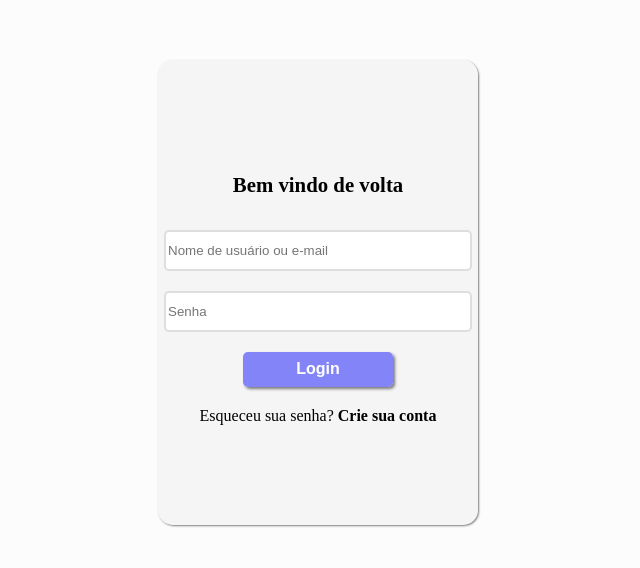
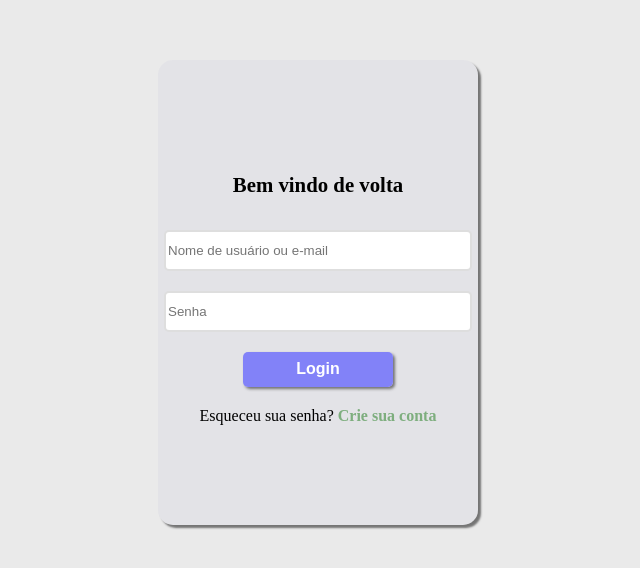
Before and after one commit to julianopaulos/react_crud_consume, a React (Create React App) app: page / in a window 1280 px wide. Shown: the part 108-676 px from the top of the page, without its empty margins (322-962 px from the left). Built offline with nearby package versions, Linux system fonts and the light colour scheme; no server answers.

Commit message:
adicionada biblioteca de icones para melhorar estilização

```diff
--- a/package.json
+++ b/package.json
@@ -13,6 +13,7 @@
     "axios": "^0.26.1",
     "react": "^17.0.2",
     "react-dom": "^17.0.2",
+    "react-icons": "^4.3.1",
     "react-router-dom": "^6.2.2",
     "react-scripts": "5.0.0",
     "styled-components": "^5.3.3",
--- a/src/Pages/Home/index.tsx
+++ b/src/Pages/Home/index.tsx
@@ -1,5 +1,6 @@
 import { FormEvent, useState } from 'react';
 import { Link } from 'react-router-dom';
+import { FiLock } from 'react-icons/fi';
 
 import { Div, H3, Span } from './styles';
 
--- a/src/Pages/Home/styles.ts
+++ b/src/Pages/Home/styles.ts
@@ -2,7 +2,7 @@ import styled from 'styled-components';
 
 
 export const Div = styled.div`
-    background-color: rgba(250, 250, 250, .6);
+    background-color: rgba(220, 220, 220, .6);
     min-height: 100vh;
     display:flex;
     justify-content: center;
@@ -23,6 +23,6 @@ export const Span = styled.span`
     a{
         text-decoration: none;
         font-weight: bold;
-        color: black;
+        color: rgba(100, 160, 100, .8);
     }
 `;
--- a/src/components/Form/styles.ts
+++ b/src/components/Form/styles.ts
@@ -11,6 +11,6 @@ export const Container = styled.form`
     border-style: none;
     border-width: 0;
     border-radius: 15px;
-    background-color: rgba(240, 240, 240, .5);
-    box-shadow: 1px 1px 2px rgba(0,0,0,0.5);
+    background-color: rgba(200, 200, 220, .2);
+    box-shadow: 3px 3px 2px rgba(0,0,0,0.5);
 `;
```
Also changed, not shown: 1 other file (tests, documents, lock files or other folders).
